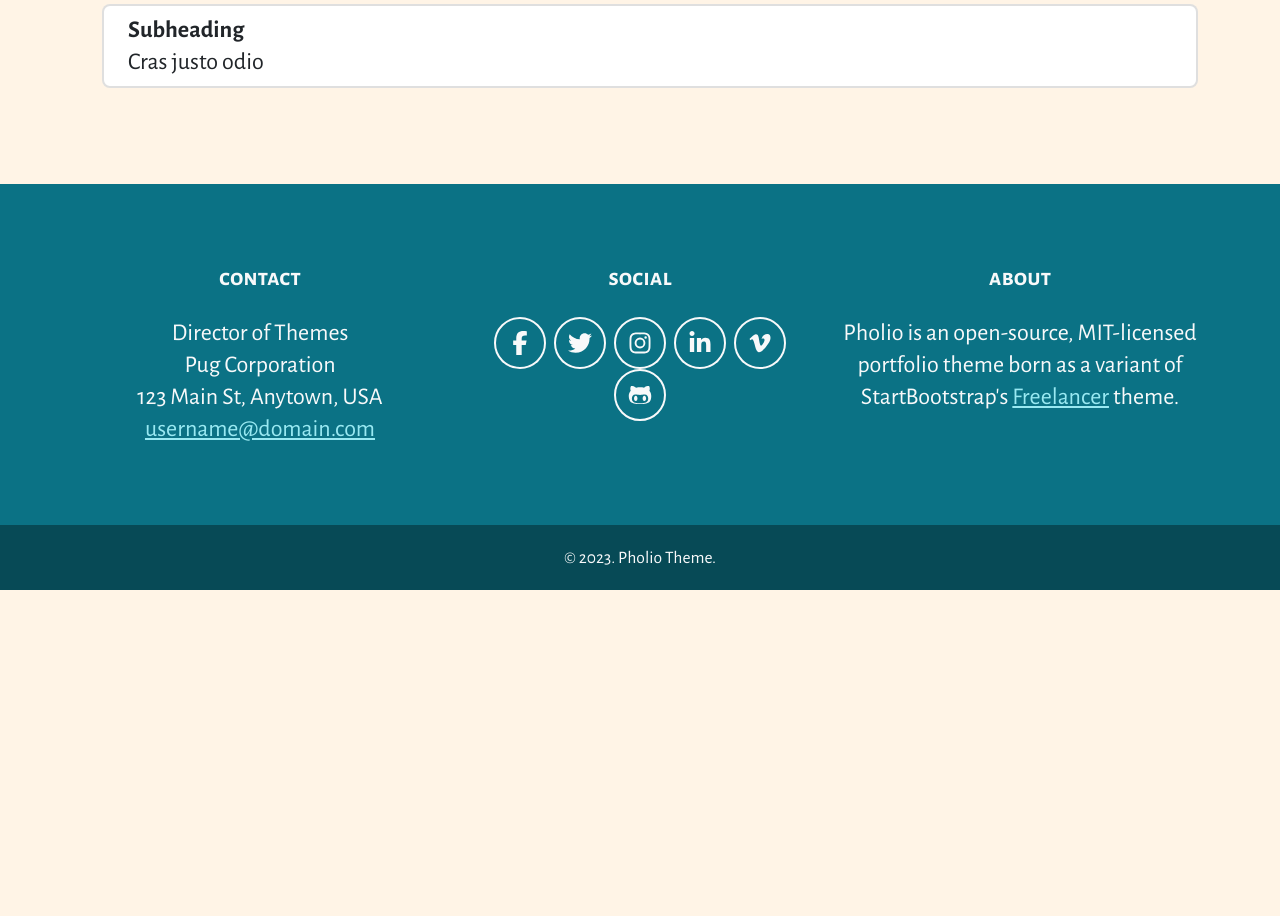
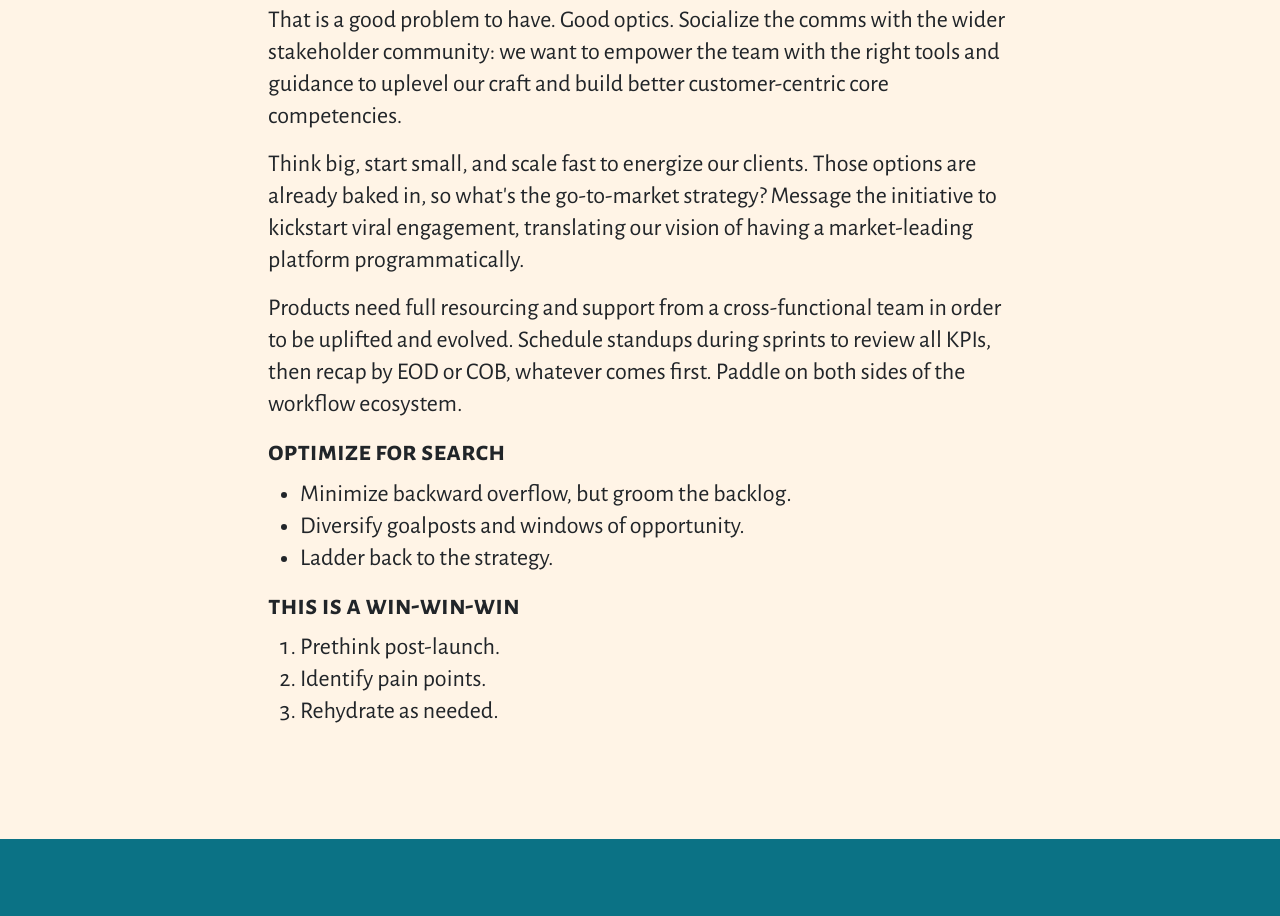
Before and after one commit to piazzai/pholio, a website: page src/pug/index.pug in a window 1280 px wide. Shown: the part 2432-3348 px from the top of the page. Before the commit the page ends 3022 px from the top, so only its background shows below. Drawn offline with nearby package versions, Linux system fonts and the light colour scheme; files that its build step writes are made by us from their sources; files whose address does not match are found by name.

Commit message:
Write placeholder lists

```diff
--- a/src/pug/index.pug
+++ b/src/pug/index.pug
@@ -136,12 +136,29 @@ html(lang='en')
                 .divider-custom
                     .divider-custom-line
                 // Content
-                .row
-                    ol.list-group.list-group.numbered
-                        li.list-group-item.d-flex.justify-content-between.align-items-start
-                            .ms-2.me-auto
-                                p.fw-bold Subheading
-                                p Cras justo odio
+                .col-lg-8.ms-auto.me-auto.text-black
+                    .row
+                        p.lead That is a good problem to have. Good optics. Socialize the comms with the wider stakeholder community: we want to empower the team with the right tools and guidance to uplevel our craft and build better customer-centric core competencies.
+                        p.lead Think big, start small, and scale fast to energize our clients. Those options are already baked in, so what's the go-to-market strategy? Message the initiative to kickstart viral engagement, translating our vision of having a market-leading platform programmatically.
+                        p.lead Products need full resourcing and support from a cross-functional team in order to be uplifted and evolved. Schedule standups during sprints to review all KPIs, then recap by EOD or COB, whatever comes first. Paddle on both sides of the workflow ecosystem.
+                    .row
+                        h3.text-lowercase Optimize for search
+                        ul
+                            li
+                                p Minimize backward overflow, but groom the backlog.
+                            li
+                                p Diversify goalposts and windows of opportunity.
+                            li
+                                p Ladder back to the strategy.
+                    .row
+                        h3.text-lowercase This is a win-win-win
+                        ol
+                            li
+                                p Prethink post-launch.
+                            li
+                                p Identify pain points.
+                            li
+                                p Rehydrate as needed.
 
         // Footer
         footer.footer.text-center
```
